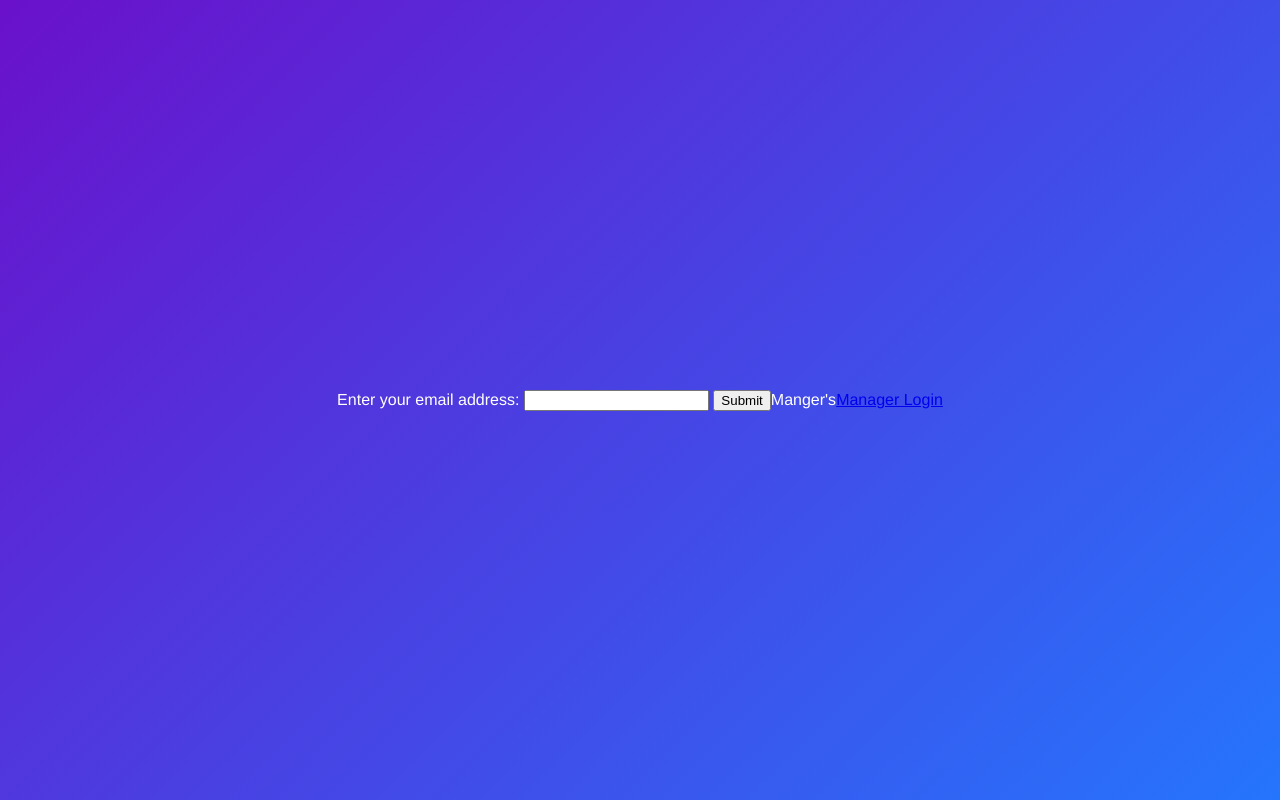
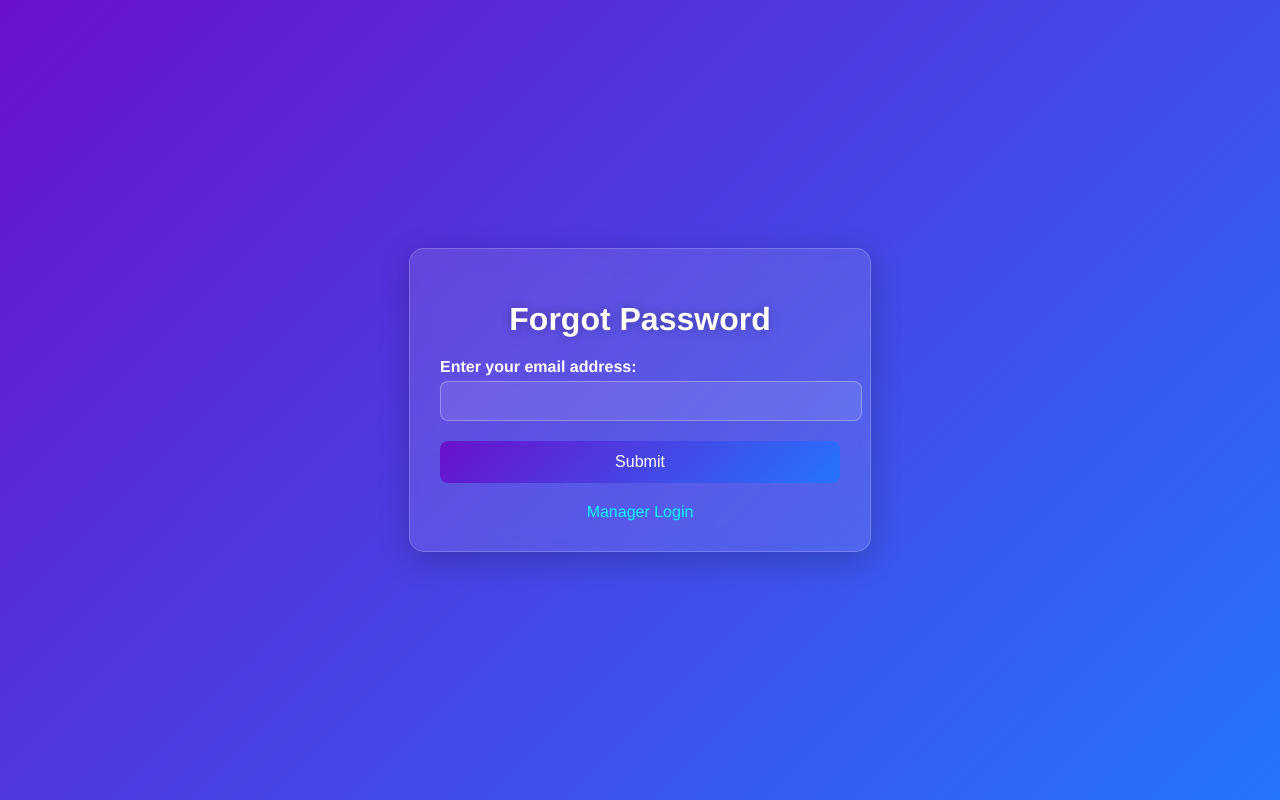
Before and after one commit to Prakhar046/Render, a Django app: page /manager/forgot_password/ in a window 1280 px wide. Run offline with Django 4.2, Linux system fonts and the light colour scheme.

Commit message:
udated manager forgotpassword

```diff
--- a/Manager/templates/manager_forgot_password.html
+++ b/Manager/templates/manager_forgot_password.html
@@ -134,6 +134,11 @@
 <body>
 
 
+<!-- Forgot Password Container -->
+<div class="forgot-password-container">
+    <h1>Forgot Password</h1>
+
+
 <!-- Display error or success message -->
  {% if error_message %}
  <div class="alert alert-danger" role="alert">
@@ -149,12 +154,19 @@
 
 <form method="post">
     {% csrf_token %}
+    <div class="form-group">
     <label for="email">Enter your email address:</label>
     <input type="email" name="email" id="email" required>
-    <button type="submit">Submit</button>
+</div>
+    <button type="submit" class="btn-primary">Submit</button>
 </form>
-<label> Manger's</label><br>
+{% comment %} <label> Manger's</label><br> {% endcomment %}
+
+<!-- Login Link -->
+<div class="login-link">
 <a href="/manager/login/">Manager Login</a>
+</div>
+</div>
 
 </body>
 </html>
```
